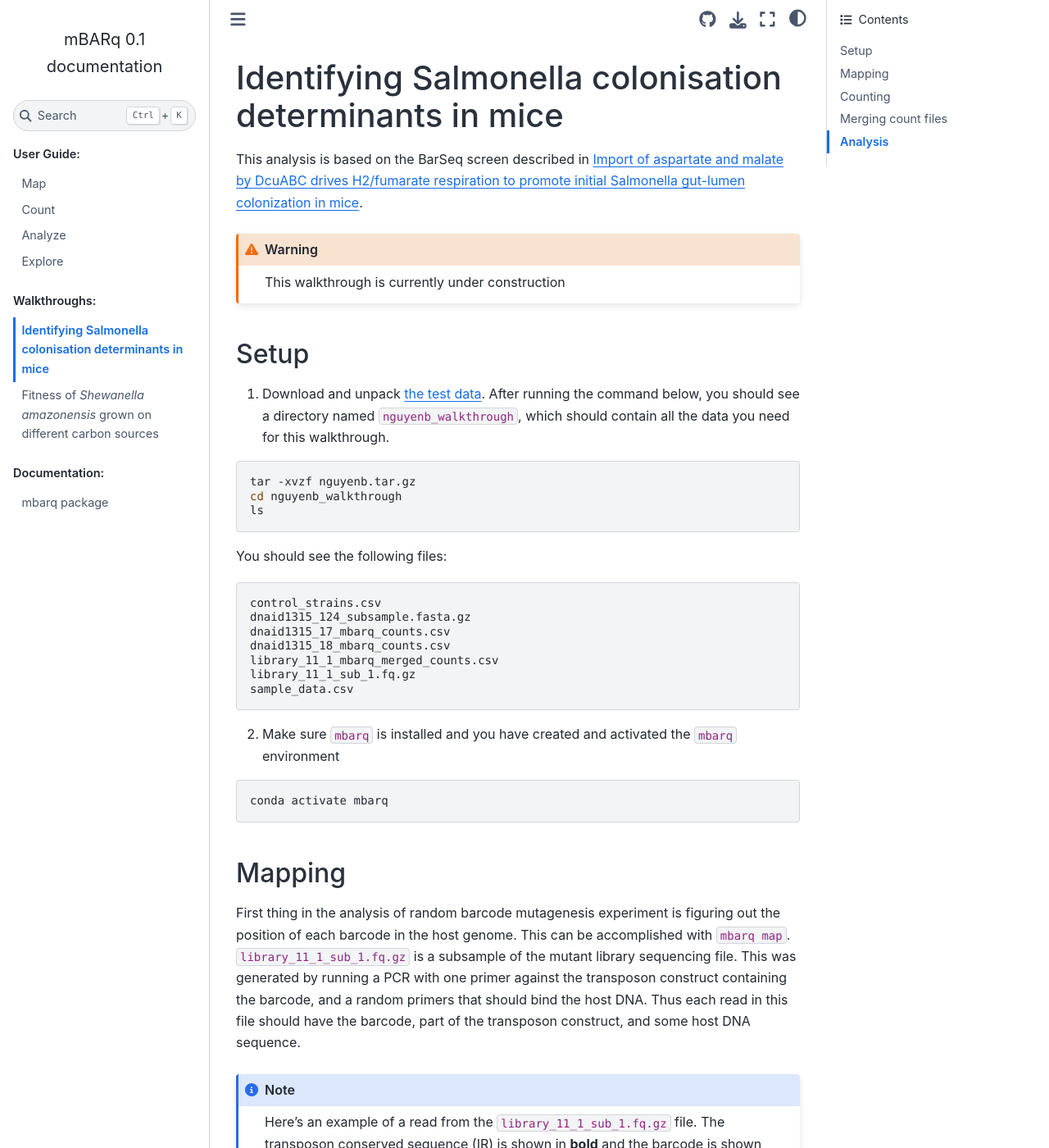
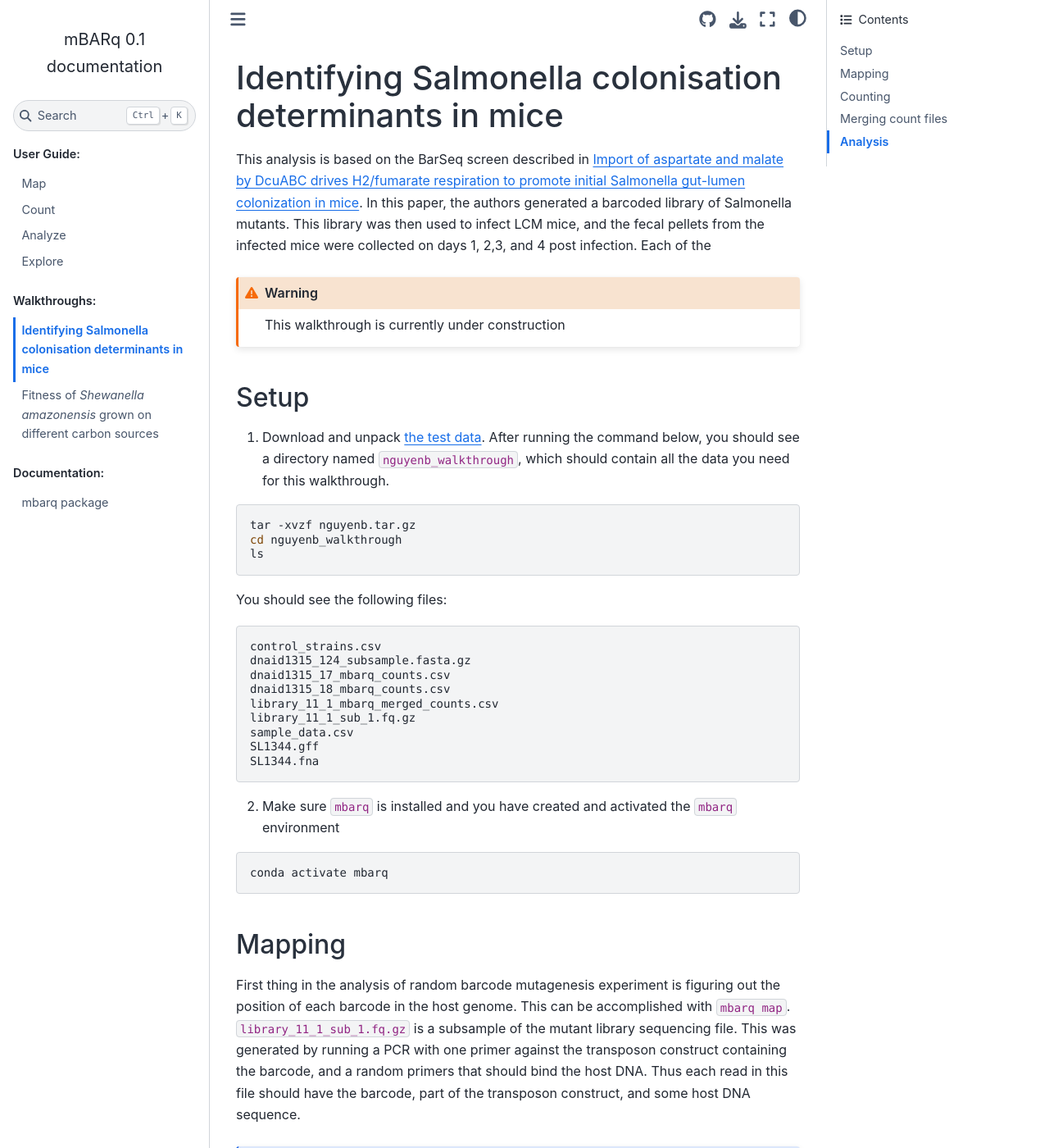
Before and after one commit to MicrobiologyETHZ/mbarq, a Sphinx documentation site: the page built from docs/salmonella.md, in a window 1280 px wide and 1400 px high. Shown: the whole window at 82% size. Built offline with Sphinx 7.4.7 and the Sphinx Book theme 1.1.4, drawn with Linux system fonts in a browser that asks for light colours; some of the changed text lies outside the part shown.

Commit message:
fixing data download link

````diff
--- a/docs/salmonella.md
+++ b/docs/salmonella.md
@@ -1,6 +1,8 @@
 # Identifying Salmonella colonisation determinants in mice
 
 This analysis is based on the BarSeq screen described in [Import of aspartate and malate by DcuABC drives H2/fumarate respiration to promote initial Salmonella gut-lumen colonization in mice](https://doi.org/10.1016%2Fj.chom.2020.04.013).
+In this paper, the authors generated a barcoded library of Salmonella mutants. This library was then used to infect LCM mice, and the fecal pellets from the infected mice were collected on days 1, 2,3, and 4 post infection. Each of the
+
 
 ```{warning}
 
@@ -10,7 +12,7 @@
 
 ## Setup
 
-1. Download and unpack [the test data](downloads/nguyenb.tar.gz). After running the command below, you should see a directory named `nguyenb_walkthrough`, which should contain all the data you need for this walkthrough.
+1. Download and unpack [the test data](walkthrough_downloads/nguyenb.tar.gz). After running the command below, you should see a directory named `nguyenb_walkthrough`, which should contain all the data you need for this walkthrough.
 
 ```shell
 tar -xvzf nguyenb.tar.gz
@@ -28,6 +30,9 @@
 library_11_1_mbarq_merged_counts.csv
 library_11_1_sub_1.fq.gz
 sample_data.csv
+SL1344.gff
+SL1344.fna
+
 ```
 
 2. Make sure `mbarq` is installed and you have created and activated the `mbarq` environment
@@ -61,7 +66,13 @@
 
 ```
 
+The final results will be saved in nguyenb_library_map.annotated.csv
+
+
 ## Counting
+
+
+
 
 ## Merging count files
 
````
